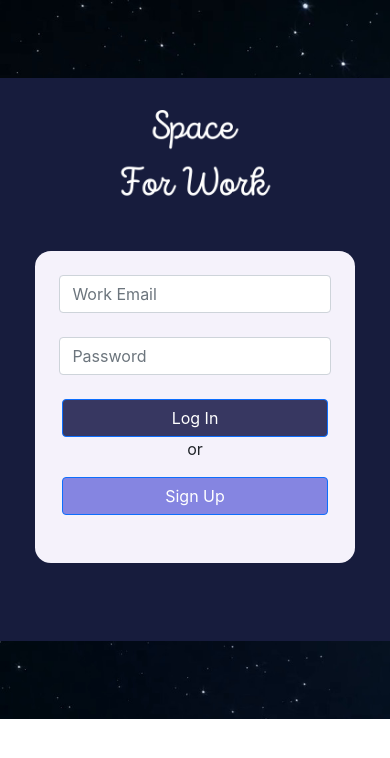
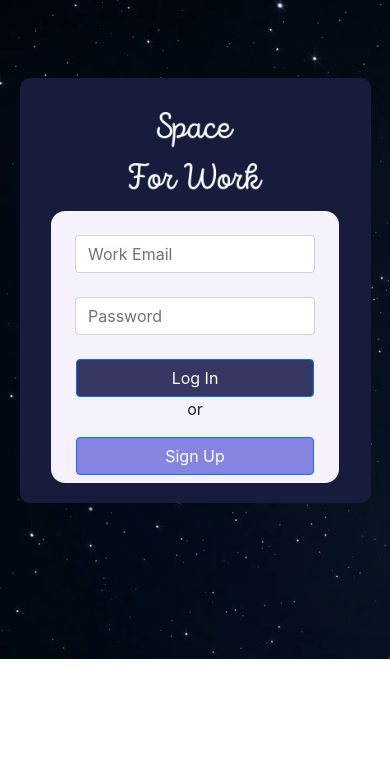
Before and after one commit to Rishika-05/Space-For-Work, a React (Create React App) app in the folder client/: page / in a window 390 px wide. Shown: the top 758 px of the page. Built offline with nearby package versions, Linux system fonts and the light colour scheme.

Commit message:
modified css

```diff
--- a/client/src/components/SignUp/SignUp.jsx
+++ b/client/src/components/SignUp/SignUp.jsx
@@ -127,7 +127,7 @@ export default function SignUp() {
     }
 
     return (
-        <div className="view-log">
+        <div>
             <div className="login-parent">
                 <div className="container upperBox mt-5">
                     <div className="container left">
--- a/client/src/components/login.css
+++ b/client/src/components/login.css
@@ -1,6 +1,7 @@
 .login-parent {
     height: 100vh;
     width: 100vw;
+
     display: flex;
     align-items: center;
     justify-content: center;
@@ -11,9 +12,11 @@
 .upperBox {
     background-color: #171C3D;
     background-size: cover;
-    height: 35vw;
+    height: fit-content;
+    padding-top: 2%;
+    padding-bottom: 2%;
     width: 65vw;
-    border-radius: 2%;
+    border-radius: 25px;
     display: flex;
     align-items: center;
     flex-direction: row;
@@ -38,9 +41,10 @@
 
 .box {
     background-color: #F5F2FB;
-    height: 26vw;
+    height: fit-content;
     width: 22vw;
     border-radius: 5%;
+    padding-bottom: 3%;
 }
 
 .text {
@@ -75,14 +79,15 @@
     }
 
     .upperBox {
-        height: 50vw;
+        height: fit-content;
         width: 90vw;
         margin-top: 10vh;
+        border-radius: 10%;
     }
 
     .box {
         width: 90%;
-        height: 40vw;
+        height: fit-content;
     }
 
     .gif_left {
@@ -90,6 +95,8 @@
     }
 
 }
+
+
 
 @media screen and (max-width:700px) {
     .view-log {
@@ -109,21 +116,21 @@
     }
 
     .upperBox {
-        border-radius: 0px;
+        border-radius: 10px;
         flex-direction: column;
-        height: 100%;
-        width: 100%;
+        height: fit-content;
+        width: 90%;
         margin: 0%;
         margin-top: 20%;
-        padding: 15% 6% 20%;
+        padding: 5%;
         padding-top: 15%;
-        margin-bottom: 20%;
+        margin-bottom: 40%;
     }
 
     .box {
         width: 100%;
-        height: 80vw;
-        margin-top: 15%;
+        height: fit-content;
+        margin-top: 5%;
     }
 
     .phone {
```
